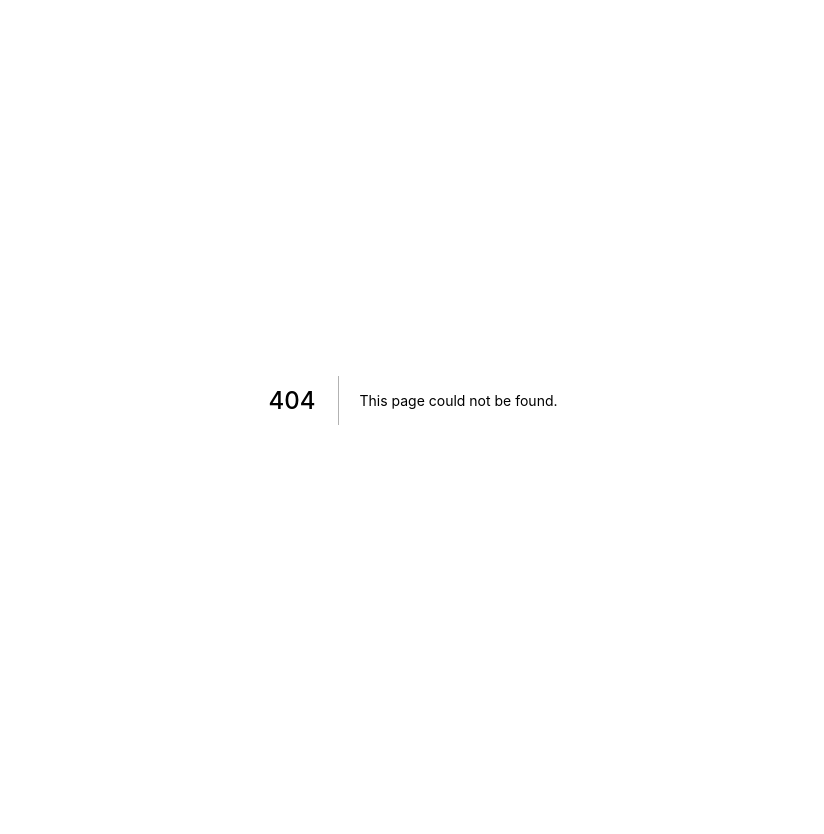
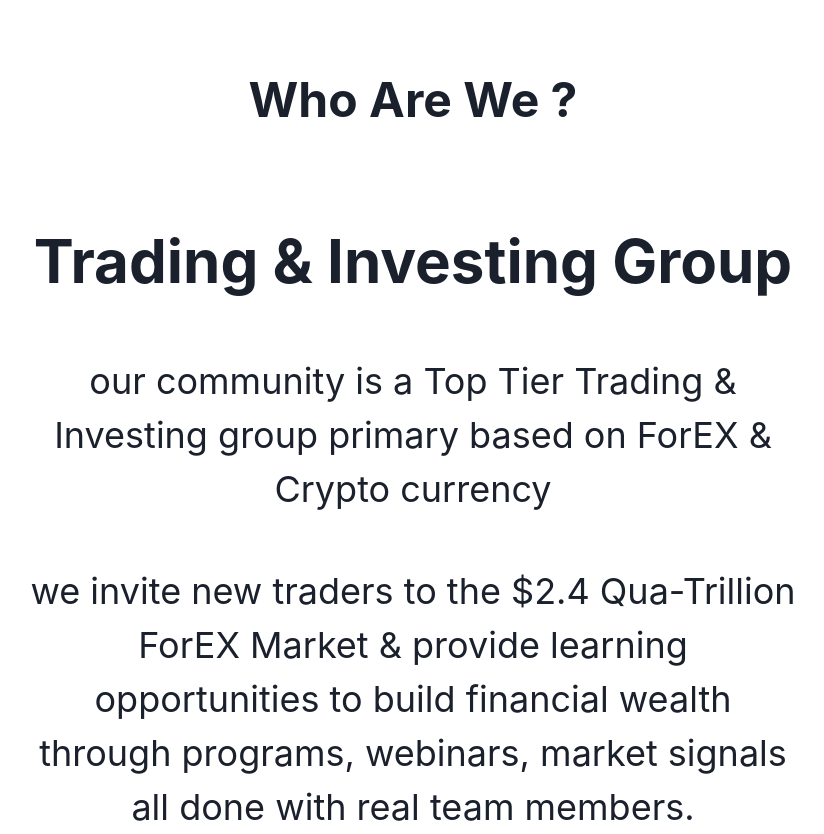
Before and after one commit to xencodes/new-genius-brain, a Next.js app: page /about in a window 1280 px wide. Before the commit this address had no page. Shown: the whole page, without its empty margins (227-1051 px from the left). Before the commit the page ends 800 px from the top, so only its background shows below. Built offline with nearby package versions, Linux system fonts and the light colour scheme.

Commit message:
next stripe wip

```diff
--- /dev/null
+++ b/pages/about.js
@@ -0,0 +1,70 @@
+import React from "react";
+import { Box, Text, Heading, Center } from "@chakra-ui/react";
+export default function About() {
+  return (
+    <Box>
+      <Box mt={{ base: 4, sm: 6, md: 8, lg: 12, xl: 16 }}>
+        <Center>
+          <Text
+            fontWeight={"bold"}
+            fontSize={{
+              base: "2xl",
+              sm: "3xl",
+              md: "4xl",
+              lg: "5xl",
+              xl: "5xl",
+            }}
+          >
+            Who Are We ?
+          </Text>
+        </Center>
+        <Center>
+          <Text
+            fontWeight={"bold"}
+            fontSize={{
+              base: "2xl",
+              sm: "3xl",
+              md: "4xl",
+              lg: "5xl",
+              xl: "6xl",
+            }}
+            mt={{ base: 4, sm: 6, md: 10, lg: 14, xl: 20 }}
+          >
+            Trading & Investing Group
+          </Text>
+        </Center>
+        <Text
+          textAlign={"center"}
+          fontSize={{
+            base: "xl",
+            sm: "2xl",
+            md: "3xl",
+            lg: "4xl",
+            xl: "4xl",
+          }}
+          mt={{ base: 8, sm: 10, md: 12, lg: 14, xl: 12 }}
+          px={{ base: 5, sm: 7, md: 14, lg: 20, xl: 64, "2xl": 72 }}
+        >
+          our community is a Top Tier Trading & Investing group primary based on
+          ForEX & Crypto currency
+        </Text>
+        <Text
+          textAlign={"center"}
+          fontSize={{
+            base: "xl",
+            sm: "2xl",
+            md: "3xl",
+            lg: "4xl",
+            xl: "4xl",
+          }}
+          mt={{ base: 4, sm: 8, md: 12, lg: 10, xl: 12 }}
+          px={{ base: 2, sm: 3, md: 14, lg: 20, xl: 64, "2xl": 72 }}
+        >
+          we invite new traders to the $2.4 Qua-Trillion ForEX Market & provide
+          learning opportunities to build financial wealth through programs,
+          webinars, market signals all done with real team members.
+        </Text>
+      </Box>
+    </Box>
+  );
+}
--- /dev/null
+++ b/pages/api/stripe/[...nextstripe].js
@@ -0,0 +1,5 @@
+import NextStripe from "next-stripe";
+
+export default NextStripe({
+  Stripe_Key: process.env.STRIPE_SECRET_KEY,
+});
```
Also changed, not shown: components/deals.js (+9 -24 lines), components/homepage.js (+19 -2 lines), package.json (+6 -1 lines), 1 other file (tests, documents, lock files or other folders).
